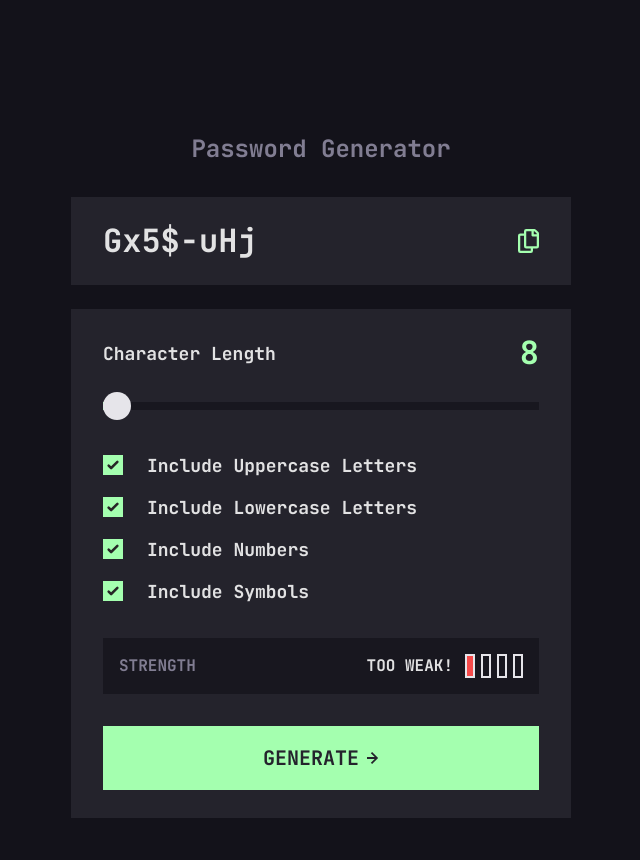
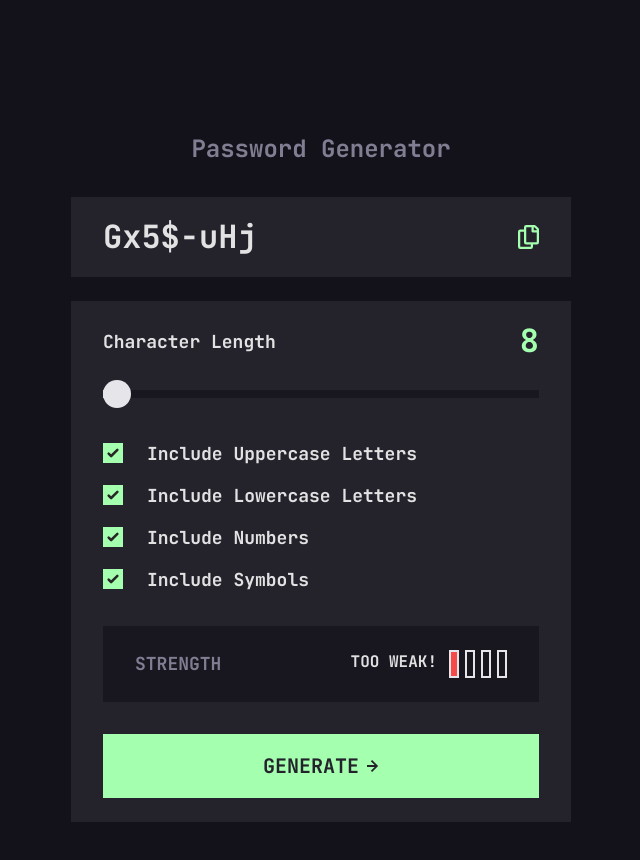
Before and after one commit to mgrevious/fem-password-generator-app, a React (Vite) app: page / in a window 1280 px wide. Shown: the top 860 px of the page, without its empty margins (319-959 px from the left). Built offline with nearby package versions, Linux system fonts and the light colour scheme.

Commit message:
Adding more styling

```diff
--- a/src/App.tsx
+++ b/src/App.tsx
@@ -13,10 +13,10 @@ function App() {
             </h1>
           </header>
           <main className="w-full">
-            <section className="mb-6 bg-dark-gray p-4 xl:px-8 xl:py-7 w-full">
+            <section className="mb-6 bg-dark-gray p-4 xl:px-8 xl:py-6 w-full">
               <GeneratedPassword />
             </section>
-            <section className="mb-4 bg-dark-gray p-4 xl:px-8 xl:py-7 w-full">
+            <section className="mb-4 bg-dark-gray p-4 xl:px-8 xl:py-6 w-full">
               <PasswordForm />
             </section>
           </main>
--- a/src/components/StrengthMeter/index.tsx
+++ b/src/components/StrengthMeter/index.tsx
@@ -1,19 +1,19 @@
-import { useContext } from "react";
-import { AppContext } from "../../context/AppContext";
-import StrengthBars from "./StrengthBars";
+import { useContext } from 'react';
+import { AppContext } from '../../context/AppContext';
+import StrengthBars from './StrengthBars';
 
 const labelMap = new Map<number, string>([
-  [1, "too weak!"],
-  [2, "weak"],
-  [3, "medium"],
-  [4, "strong"],
+  [1, 'too weak!'],
+  [2, 'weak'],
+  [3, 'medium'],
+  [4, 'strong'],
 ]);
 
 const StrengthMeter = () => {
   const { passwordProperties } = useContext(AppContext);
   return (
-    <div className="bg-almost-black p-4 flex justify-between">
-      <label className="uppercase text-light-gray">strength</label>
+    <div className="bg-almost-black px-8 py-6 flex justify-between">
+      <label className="uppercase text-light-gray text-lg">strength</label>
       <div className="flex justify-between">
         <span className="uppercase mr-3">
           {labelMap.get(passwordProperties.passwordStrength || 1)}
```
